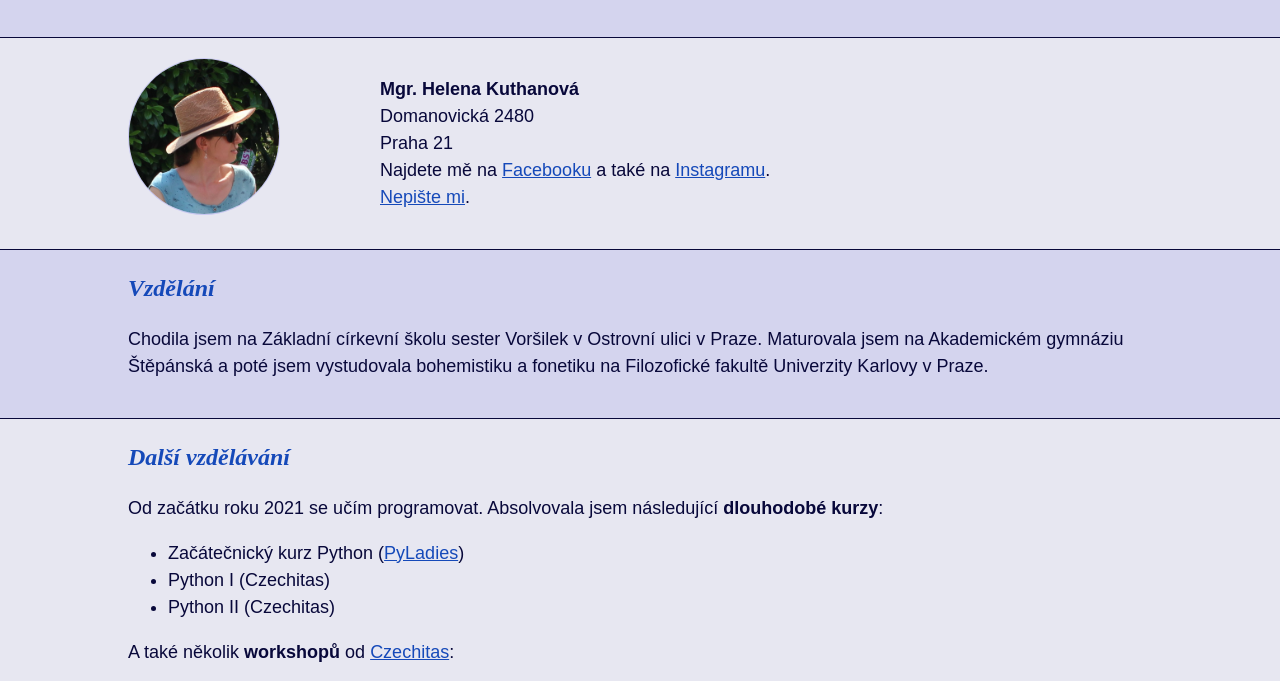
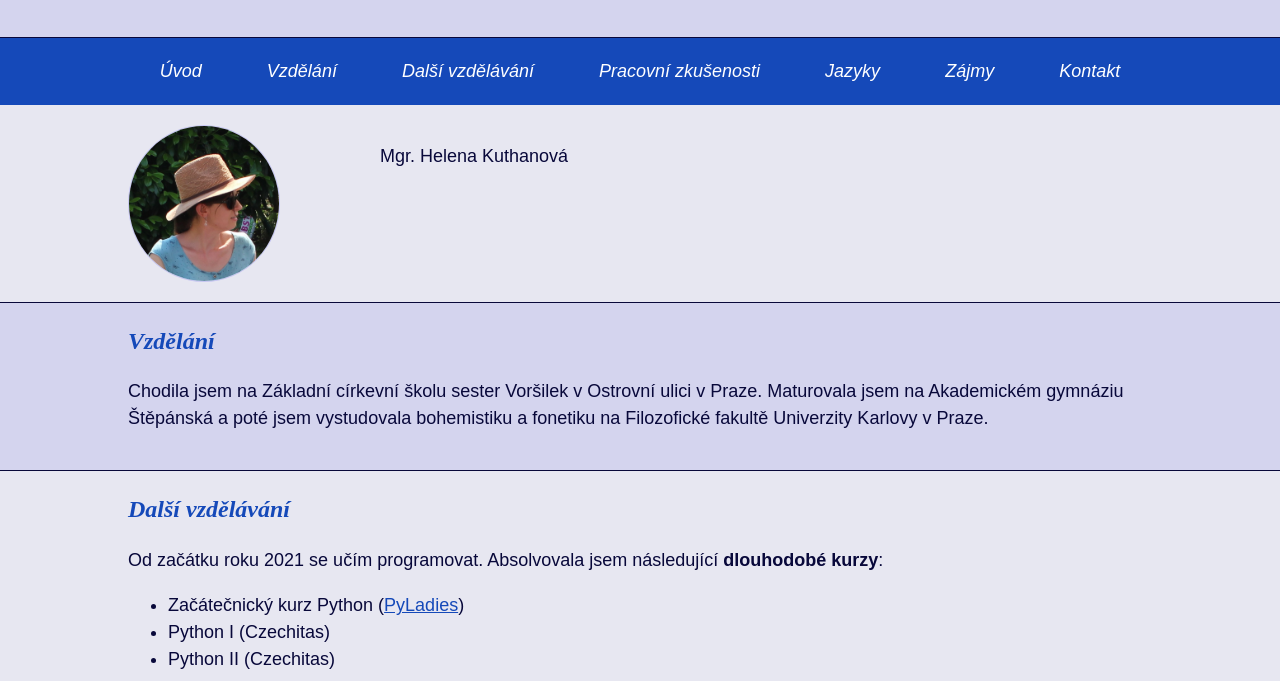
Before and after one commit to helenaKuthanova/koderka_01_zivotopis, a plain HTML site: page index.html in a window 1280 px wide. Shown: the part 91-772 px from the top of the page. Drawn offline with Linux system fonts and the light colour scheme.

Commit message:
upravováno podle online kurzu

```diff
--- a/index.html
+++ b/index.html
@@ -13,24 +13,35 @@
         <h1>Curriculum vitae</h1>
     </header>
 
-    <section class="uvod">
+    <ul class="menu">
+        <li><a href="#uvod">Úvod</a></li>
+        <li><a href="#vzdelani">Vzdělání</a></li>
+        <li><a href="#vzdelani2">Další vzdělávání</a></li>
+        <li><a href="#prace">Pracovní zkušenosti</a></li>
+        <li><a href="#jazyky">Jazyky</a></li>
+        <li><a href="#zabava">Zájmy</a></li>
+        <li><a href="#kontakt">Kontakt</a></li>
+    </ul>
+
+    <section class="blabol">
+        <p>Tato sekce je blábol a bude zneviditelněna.</p>
+    </section>
+
+    <section id="uvod" class="uvod">
         <img class="foto-helena" src="obrazky/img_klobouk.JPG" alt="helena">
 
-        <p><strong>Mgr. Helena Kuthanová</strong><br>
-            Domanovická 2480<br>
-            Praha 21<br>
-            Najdete mě na <a href="https://www.facebook.com/helena.kuthanova.752/">Facebooku</a> a také na <a href="https://www.instagram.com/helena.kuthanova/">Instagramu</a>.<br>
-            <a href="mailto:abcdef@gmail.com">Nepište mi</a>.
+        <p>
+            Mgr. Helena Kuthanová
         </p>
     </section>
 
-    <section class="vzdelani">
+    <section id="vzdelani" class="vzdelani">
         <h2>Vzdělání</h2>
 
         <p>Chodila jsem na Základní církevní školu sester Voršilek v Ostrovní ulici v Praze. Maturovala jsem na Akademickém gymnáziu Štěpánská a poté jsem vystudovala bohemistiku a fonetiku na Filozofické fakultě Univerzity Karlovy v Praze. </p>
     </section>
 
-    <section class="dalsi-vzdelavani">
+    <section id="vzdelani2" class="dalsi-vzdelavani">
         <h2>Další vzdělávání</h2>
         <p>Od začátku roku 2021 se učím programovat. Absolvovala jsem následující <strong>dlouhodobé kurzy</strong>:</p>
         <ul> <!--unordered list / <ol> -->
@@ -49,7 +60,7 @@
         <p>V současnosti navštěvuji kurz <a href="https://www.czechitas.cz/kurzy/stan-se-koderkou" target="_blank">Staň se kodérkou</a> a v budoucnosti se plánuji přihlásit na Digitální akademii.</p>
     </section>
 
-    <section class="prace">
+    <section id="prace" class="prace">
         <h2>Pracovní zkušenosti</h2>
 
         <p>Během studia na vysoké škole jsem začala pracovat jako korektorka v Deníku Sport a později v Lidových novinách. Od roku 2019 pracuji jako redaktorka a korektorka pro různá nakladatelství, zejména se specializuji na odbornou lékařskou literaturu.<br>
@@ -70,13 +81,13 @@
         </ul>
     </section>
 
-    <section class="jazyky-hlavni-strana">
+    <section id="jazyky" class="jazyky-hlavni-strana">
         <h2>Jazykové znalosti</h2>
 
         <p>Jaké ovládám jazyky, se dozvíte <a href="jazyky.html">zde</a>.</p>
     </section>
 
-    <section class="zabava">
+    <section id="zabava" class="zabava">
         <h2>Co mě baví?</h2>
 
         <img src="obrazky/img_ukaz.JPG" alt="tohle by slo udelat lepe">
@@ -84,6 +95,15 @@
         <p>Ráda ukazuji na věci, které by šly udělat lépe.</p>
     </section>
 
+    <section id="kontakt" class="kontakt">
+        <h2>Kontakt</h2>
+        <p>
+            Domanovická 2480, Praha 21<br>
+            Najdete mě na <a href="https://www.facebook.com/helena.kuthanova.752/">Facebooku</a> a také na <a href="https://www.instagram.com/helena.kuthanova/">Instagramu</a>.<br>
+            <a href="mailto:abcdef@gmail.com">Nepište mi</a>.
+        </p>
+    </section>
+
     <footer class="paticka">
         © 2022 Helena Kuthanova
     </footer>
--- a/style.css
+++ b/style.css
@@ -9,8 +9,12 @@ body {
 
 h1,
 h2,
-a {
-    color: rgb(21, 73, 185);
+a:link {
+    color: rgb(21, 73, 185); /* rozlišení odkazů, na které uživatel ne/klikl */
+}
+
+a:visited {
+    color: rgb(113, 11, 207)
 }
 
 h1,
@@ -89,3 +93,36 @@ th, td {
     text-align: right;
     padding-left: 50px;
 }
+
+.blabol {
+    font-size: 26px;
+    color: red;
+    display: none; /* element je NEVIDITELNÝ */
+}
+
+/* chci aby menu vypadalo jako tlačítka, aby jako odkaz fungovalo celé tlačítko */
+
+.menu {
+    margin: 0;
+    padding: 0;
+    text-align: center;
+    background-color: rgb(21, 73, 185);
+}
+
+.menu li {
+    display: inline-block;
+}
+
+.menu a {
+    color: white;
+    font-style: italic;
+    text-decoration: none;
+    padding: 20px 30px;
+    display: inline-block;
+}
+
+.menu a:hover,      /*najetí myší */
+.menu a:focus,      /*při skákání tabulátorem */
+.menu a:active {    /*označení myší, ještě než se klikne */
+    background-color: rgb(80, 122, 214);
+}
```
Also changed, not shown: obrazky/img_pc.JPG (deleted), obrazky/img_sea.jpg (deleted).
